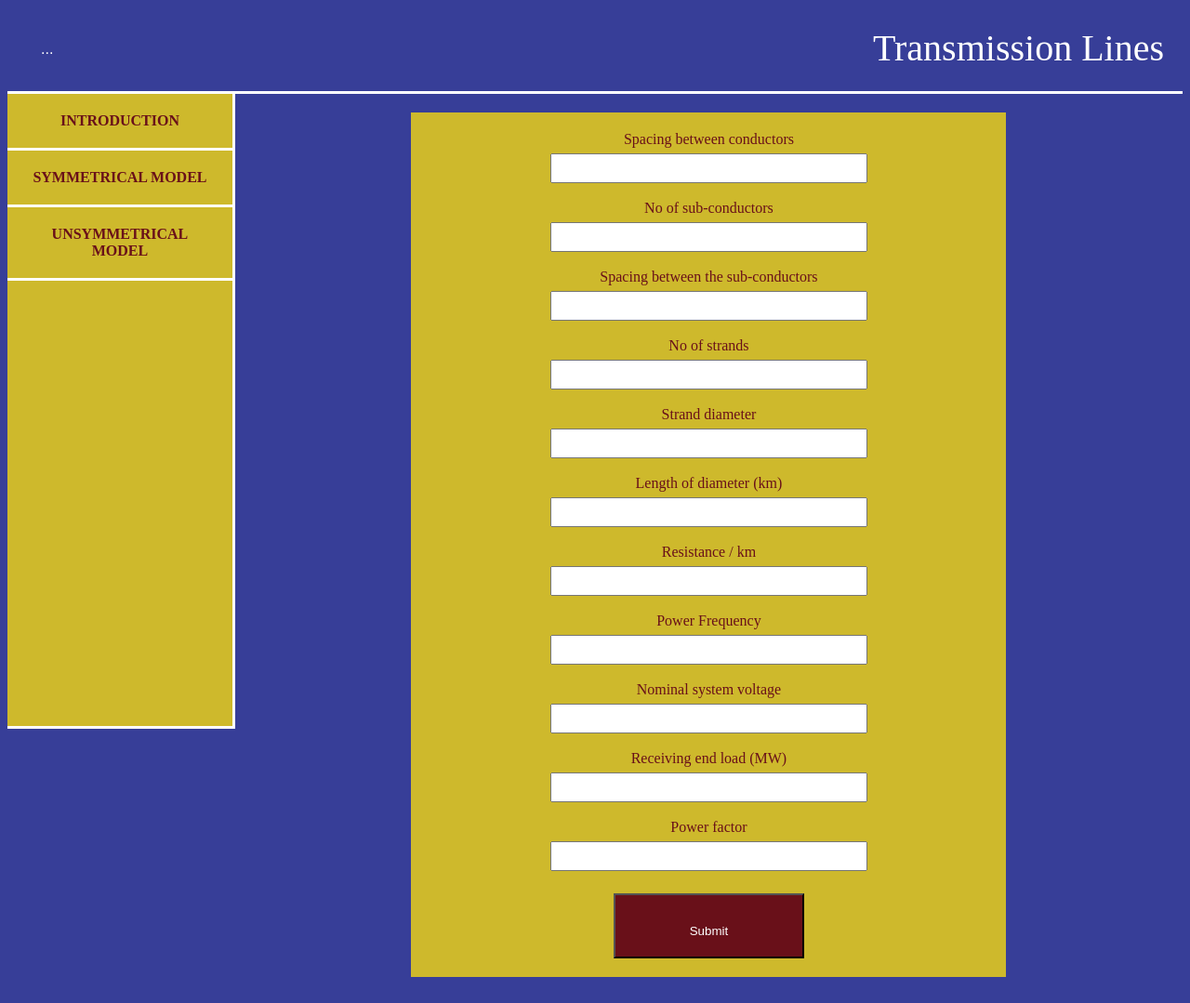
After one commit to karthiknarayan0715/traline, a Flask app: page /short_line_model/symmetrical in a window 1280 px wide. The commit adds this page. Shown: the whole page at 93% size. Run offline with Flask 2, Linux system fonts and the light colour scheme.

Commit message:
26/03/21

```diff
--- a/app.py
+++ b/app.py
@@ -1,4 +1,4 @@
-from flask import Flask, render_template, redirect
+from flask import Flask, render_template, redirect, request
 import os
 
 cur_path = os.path.abspath(os.path.dirname(__file__))
@@ -22,5 +22,18 @@ def medium_line_model():
 def long_line_model():
     return render_template('long_line.html')
 
+@app.route("/short_line_model/symmetrical", methods = ['GET', 'POST'])
+def shortline_symmetrical():
+    if request.method == "POST":
+        form = request.form
+
+
+        #Inductance per phase
+        L_ph = None
+        #Capacitance per phase
+        C_ph = 0
+
+    return render_template('shortline_symmetrical.html')
+
 if __name__ == "__main__":
     app.run(debug=True, port=8080)
--- a/static/styles.css
+++ b/static/styles.css
@@ -19,11 +19,17 @@ body{
     height: 85vh;
     border-right: 3px solid white;
     border-bottom: 3px solid white;
-
 }
 .sidebox *
 {
     padding: 20px;
+}
+.sidebox a
+{
+    color: white;
+    font-weight: bold;
+    text-align: center;
+    padding: 0;
 }
 .sidebox .text
 {
@@ -114,3 +120,67 @@ a:hover
     height: 10px;
     background-color: white;
 }
+.container
+{
+    display: flex;
+}
+.sidebox_rest
+{
+    margin: 20px;
+}
+.sidebox .text
+{
+    color: #691019
+}
+.sidebox_rest .text
+{
+    color: #691019
+}
+.sidebox_rest .message .text
+{
+    color: white
+}
+.form
+{
+    width: 600px;
+    height: auto;
+    padding: 20px;
+    background-color: #ceb92c;
+}
+.form input
+{
+    margin-top: 6px;
+    padding-top: 12px;
+    padding-right: 80px;
+    padding-left: 80px;
+    text-align: center;
+}
+.form input[type = "submit"]
+{
+    height: 70px;
+    background-color: #691019;
+    color: white;
+    text-align: center;
+    vertical-align: center;
+}
+.main_area
+{
+    display: flex;
+    justify-content: center;
+    align-items: center;
+    vertical-align: middle;
+    width: 100%;
+    height: 100%;
+}
+.glowing {
+    position: relative;
+    top: 500;
+    left: 500;
+    width: 0px;
+    height: 0px;
+    border-radius: 50%;
+    background-color: #fff;
+    box-shadow:
+      0 0 100px 30px #f0f,
+      0 0 140px 90px #0ff;
+}
--- a/templates/index.html
+++ b/templates/index.html
@@ -1,5 +1,7 @@
 {% extends "base.html" %}
 
 {% block content %}
-
+<div class="main_area">
+    <div class="glowing"></div>
+</div>
 {% endblock %}
--- /dev/null
+++ b/templates/shortline_symmetrical.html
@@ -0,0 +1,41 @@
+{% extends "base.html" %}
+
+{% block content %}
+<div class="container">
+    <div class="sidebox">
+        <a href="/short_line_model"><div class="text">INTRODUCTION</div></a>
+        <a href="/short_line_model/symmetrical"><div class="text">SYMMETRICAL MODEL</div></a>
+        <a href="/short_line_model/unsymmetrical"><div class="text">UNSYMMETRICAL MODEL</div></a>
+    </div>
+    <div class="center">
+        <div class="sidebox_rest">
+            <div class="form">
+                <form method="POST">
+                    <div class="text">Spacing between conductors</div>
+                    <input type="text" name ="spacing"><br><br>
+                    <div class="text">No of sub-conductors</div>
+                    <input type="text" name ="sub-cond"><br><br>
+                    <div class="text">Spacing between the sub-conductors </div>
+                    <input type="text" name ="sub_space"><br><br>
+                    <div class="text">No of strands</div>
+                    <input type="text" name ="strand"><br><br>
+                    <div class="text">Strand diameter</div>
+                    <input type="text" name ="strand_dia"><br><br>
+                    <div class="text">Length of diameter (km)</div>
+                    <input type="text" name ="length"><br><br>
+                    <div class="text">Resistance / km </div>
+                    <input type="text" name ="resistance"><br><br>
+                    <div class="text">Power Frequency</div>
+                    <input type="text" name ="frequency"><br><br>
+                    <div class="text">Nominal system voltage</div>
+                    <input type="text" name ="voltage"><br><br>
+                    <div class="text">Receiving end load (MW)</div>
+                    <input type="text" name ="load"><br><br>
+                    <div class="text">Power factor</div>
+                    <input type="text" name ="powerfactor"><br><br>
+                    <input type="submit" value="Submit">
+                </form>
+            </div>
+        </div>
+    </div>
+{% endblock %}
```
Also changed, not shown: templates/short_line.html (added, +23 -0 lines), templates/short_line_base.html (deleted, +0 -9 lines).
